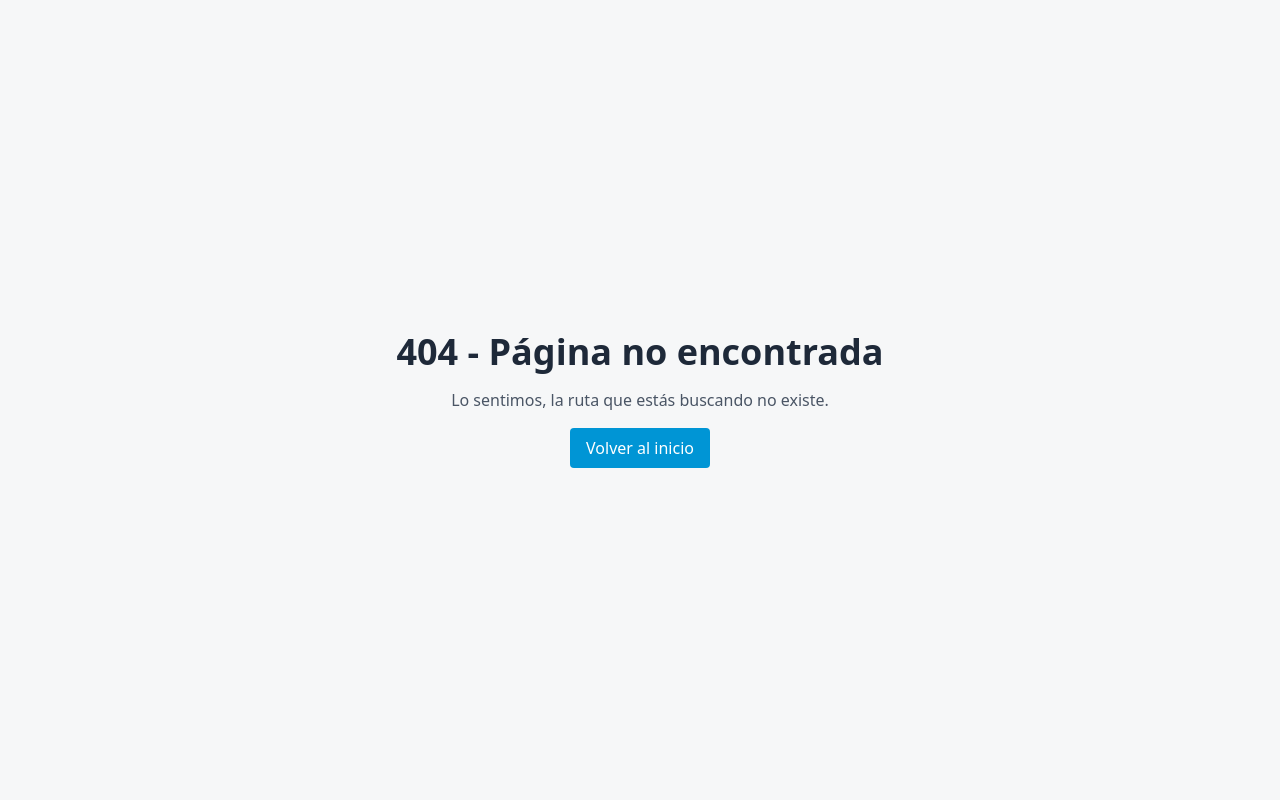
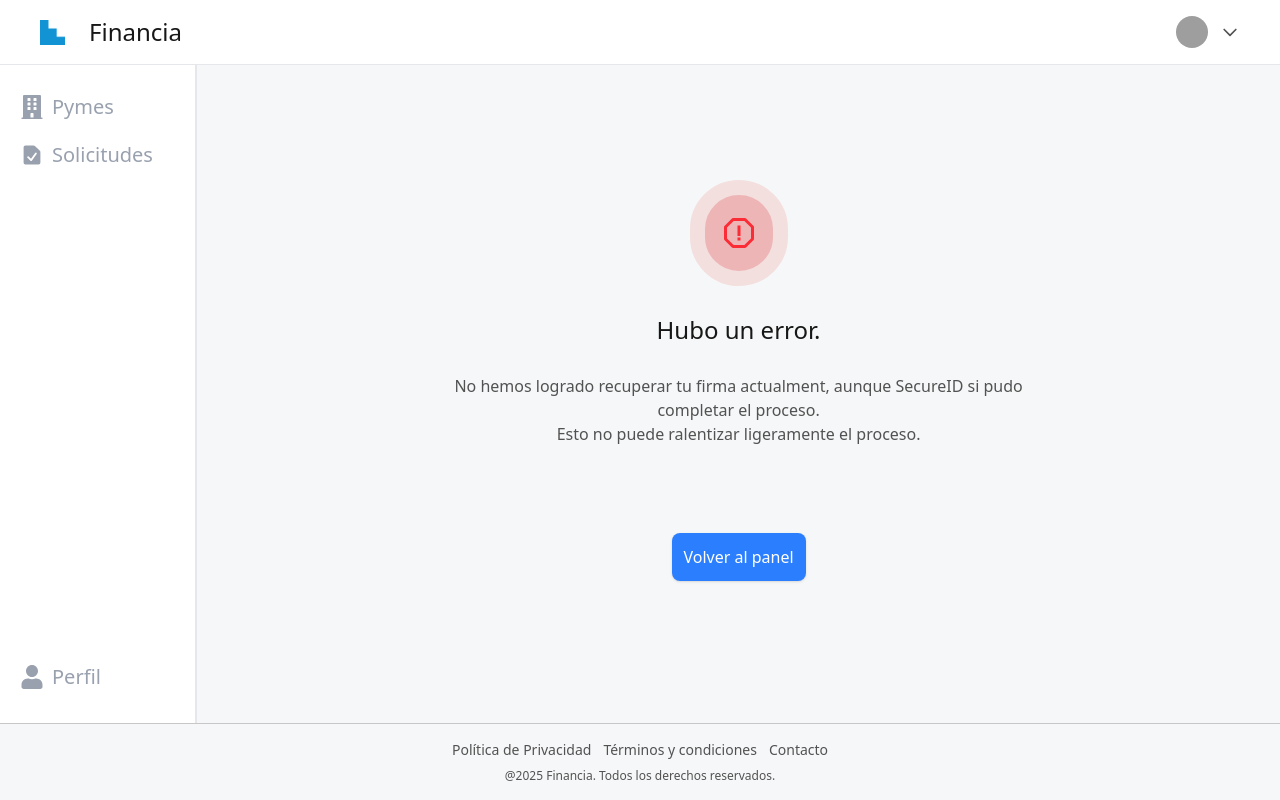
Before and after one commit to cterryc/pyme, a React (Vite) app in the folder front/: page /panel/firma in a window 1280 px wide. Before the commit this address had no page. Built offline with nearby package versions, Linux system fonts and the light colour scheme; no server answers; sample sign-in values are in the browser's storage; grey boxes are pictures that could not be loaded.

Commit message:
pagina para recibir la firma hecha

```diff
--- /dev/null
+++ b/front/src/pages/SignRecived.tsx
@@ -0,0 +1,62 @@
+import { MdOutlineCheck } from 'react-icons/md'
+import { BiErrorAlt } from 'react-icons/bi'
+import { useNavigate, useSearchParams } from 'react-router-dom'
+import Confetti from 'react-confetti'
+
+export const SignRecived = () => {
+  const [searchParams] = useSearchParams()
+  const success = searchParams.get('success')
+  const navigate = useNavigate()
+
+  if (success === 'true') {
+    return (
+      <div className='flex flex-col '>
+        <Confetti recycle={false} />
+        <section className='flex-1 flex justify-center items-center py-5'>
+          <div className='flex flex-col items-center justify-center max-w-xl gap-7 h-100'>
+            <div className='bg-[#b5d9ed] text-4xl text-[var(--primary)] px-4 py-5 border-15 border-[#dfecf4] rounded-full '>
+              <MdOutlineCheck />
+            </div>
+            <h2 className='text-2xl font-medium text-[var(--font-title-light)]'>Firma recibida!</h2>
+            <p className='text-center'>
+              Hemos recibido la firma del contrato desde SecureID, pronto te contactaremos con los próximos pasos
+            </p>
+          </div>
+        </section>
+        <button
+          className='px-3 py-3 self-center bg-blue-500 hover:bg-blue-600  text-white rounded-lg font-medium transition-all duration-200 shadow-sm hover:shadow-md cursor-pointer whitespace-nowrap'
+          onClick={() => {
+            navigate('/panel')
+          }}
+        >
+          Volver al panel
+        </button>
+      </div>
+    )
+  } else {
+    return (
+      <div className='flex flex-col '>
+        <section className='flex-1 flex justify-center items-center py-5'>
+          <div className='flex flex-col items-center justify-center max-w-xl gap-7 h-100'>
+            <div className='bg-[#edb5b5] text-4xl text-red-500 px-4 py-5 border-15 border-[#f4dfdf] rounded-full '>
+              <BiErrorAlt />
+            </div>
+            <h2 className='text-2xl font-medium text-[var(--font-title-light)]'>Hubo un error.</h2>
+            <p className='text-center'>
+              No hemos logrado recuperar tu firma actualment, aunque SecureID si pudo completar el proceso.
+              <p className='text-center'>Esto no puede ralentizar ligeramente el proceso.</p>
+            </p>
+          </div>
+        </section>
+        <button
+          className='px-3 py-3 self-center bg-blue-500 hover:bg-blue-600  text-white rounded-lg font-medium transition-all duration-200 shadow-sm hover:shadow-md cursor-pointer whitespace-nowrap'
+          onClick={() => {
+            navigate('/panel')
+          }}
+        >
+          Volver al panel
+        </button>
+      </div>
+    )
+  }
+}
--- a/front/src/routes/route.tsx
+++ b/front/src/routes/route.tsx
@@ -14,6 +14,7 @@ import { LoanRequest } from '@/pages/LoanRequest'
 import { LoanRequestSuccess } from '@/pages/LoanRequestSuccess'
 import { ProtectedRoute } from '@/pages/ProtectedRoute'
 import { ResetPasword } from '@/pages/ResetPassword'
+import { SignRecived } from '@/pages/SignRecived'
 
 export const mainRouter = createBrowserRouter([
   {
@@ -53,6 +54,10 @@ export const mainRouter = createBrowserRouter([
           {
             path: 'perfil',
             element: <UserProfile />
+          },
+          {
+            path: 'firma',
+            element: <SignRecived />
           }
         ]
       },
```
